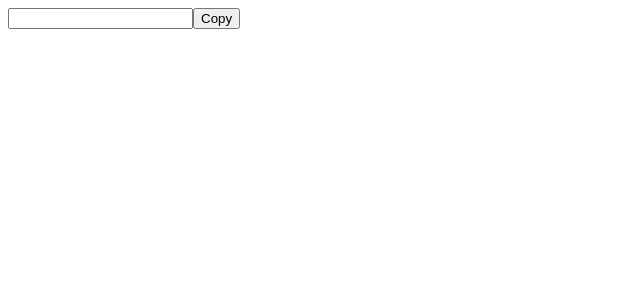
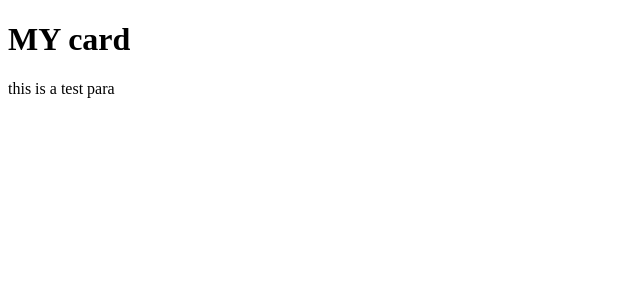
Before and after one commit to theSolution12/React-Journey, a React (Vite) app: page / in a window 1280 px wide. Shown: the top 300 px of the page, without its empty margins (0-640 px from the left). Built offline with nearby package versions, Linux system fonts and the light colour scheme.

Commit message:
Add Card component for reusable layout
Created a new Card component to encapsulate content within a styled div. Updated App component to utilize the Card for better structure.

```diff
--- a/src/App.jsx
+++ b/src/App.jsx
@@ -26,12 +26,18 @@ import ThemeToggle from "./components/useState/Theme";
 import TemporaryConverter from "./components/useState/TemperatureConverter";
 import Tabs from "./components/useState/Tab";
 import Copy from "./components/portal/Copy";
+import Card from "./components/props/Card";
 
 const App = () => {
   return (
-    <>
-      <Copy />
-    </>
+    <div>
+      <Card>
+        <h1>MY card</h1>
+        <div>
+          this is a test para
+        </div>
+      </Card>
+    </div>
   )
 }
 
--- /dev/null
+++ b/src/components/props/Card.jsx
@@ -0,0 +1,9 @@
+const Card = (props) => {
+    return(
+        <div>
+            {props.children}
+        </div>
+    )
+}
+
+export default Card;
```
